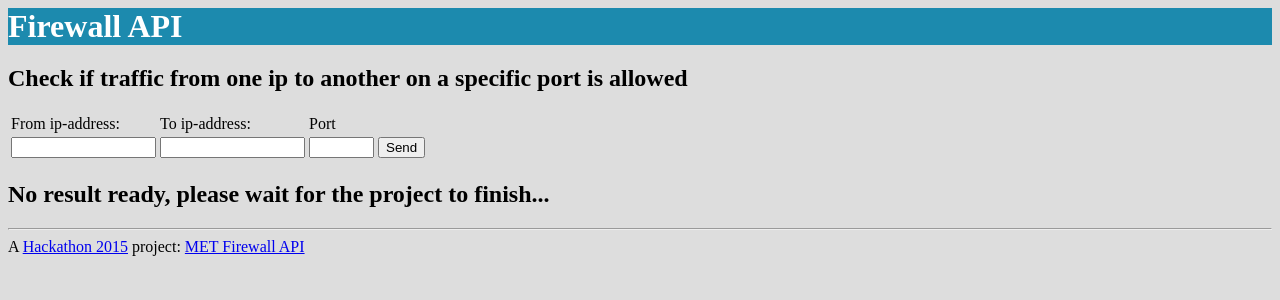
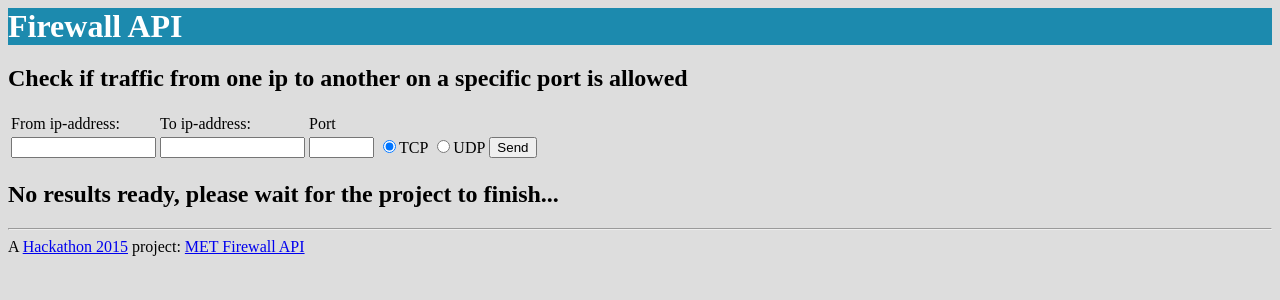
Before and after one commit to arnesund/firewall-api, a Flask app: page /result in a window 1280 px wide. Shown: the top 300 px of the page. Run offline with Flask 2, Linux system fonts and the light colour scheme.

Commit message:
Changes in templates/index.html and result.html

```diff
--- a/templates/index.html
+++ b/templates/index.html
@@ -16,6 +16,8 @@
 <td><INPUT NAME="srcip" TYPE="text" SIZE="15" maxlength="15"></td>
 <td><INPUT NAME="dstip" TYPE="text" SIZE="15" maxlength="15"></td>
 <td><INPUT NAME="dstport" TYPE="text" SIZE="5" maxlength="5"></td>
+<td><input type="radio" name="protocol" value="tcp" checked>TCP</td>
+<td><input type="radio" name="protocol" value="udp">UDP</td>
 <td><INPUT TYPE="submit" value="Send"></td></tr>
 </table>
 
--- a/templates/result.html
+++ b/templates/result.html
@@ -16,6 +16,8 @@
 <td><INPUT NAME="srcip" TYPE="text" SIZE="15" maxlength="15"></td>
 <td><INPUT NAME="dstip" TYPE="text" SIZE="15" maxlength="15"></td>
 <td><INPUT NAME="dstport" TYPE="text" SIZE="5" maxlength="5"></td>
+<td><input type="radio" name="protocol" value="tcp" checked>TCP</td>
+<td><input type="radio" name="protocol" value="udp">UDP</td>
 <td><INPUT TYPE="submit" value="Send"></td></tr>
 </table>
 
@@ -23,7 +25,14 @@
 
 </form>
 
-<H2>No result ready, please wait for the project to finish...</H2>
+
+{% if result %}
+  <H2> {{ result }}!</H2>
+{% else %}
+
+<H2>No results ready, please wait for the project to finish...</H2>
+{% endif %}
+
 
 <P>
 
```
